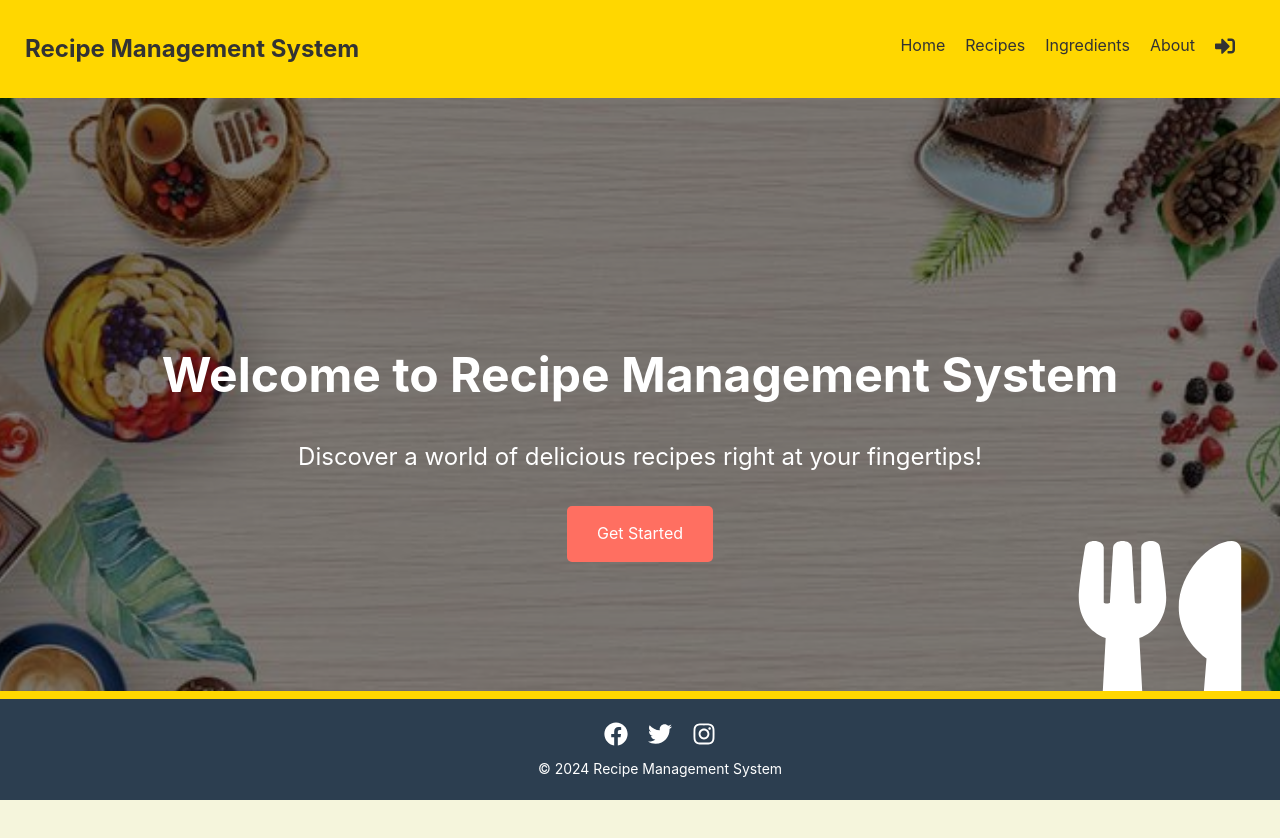
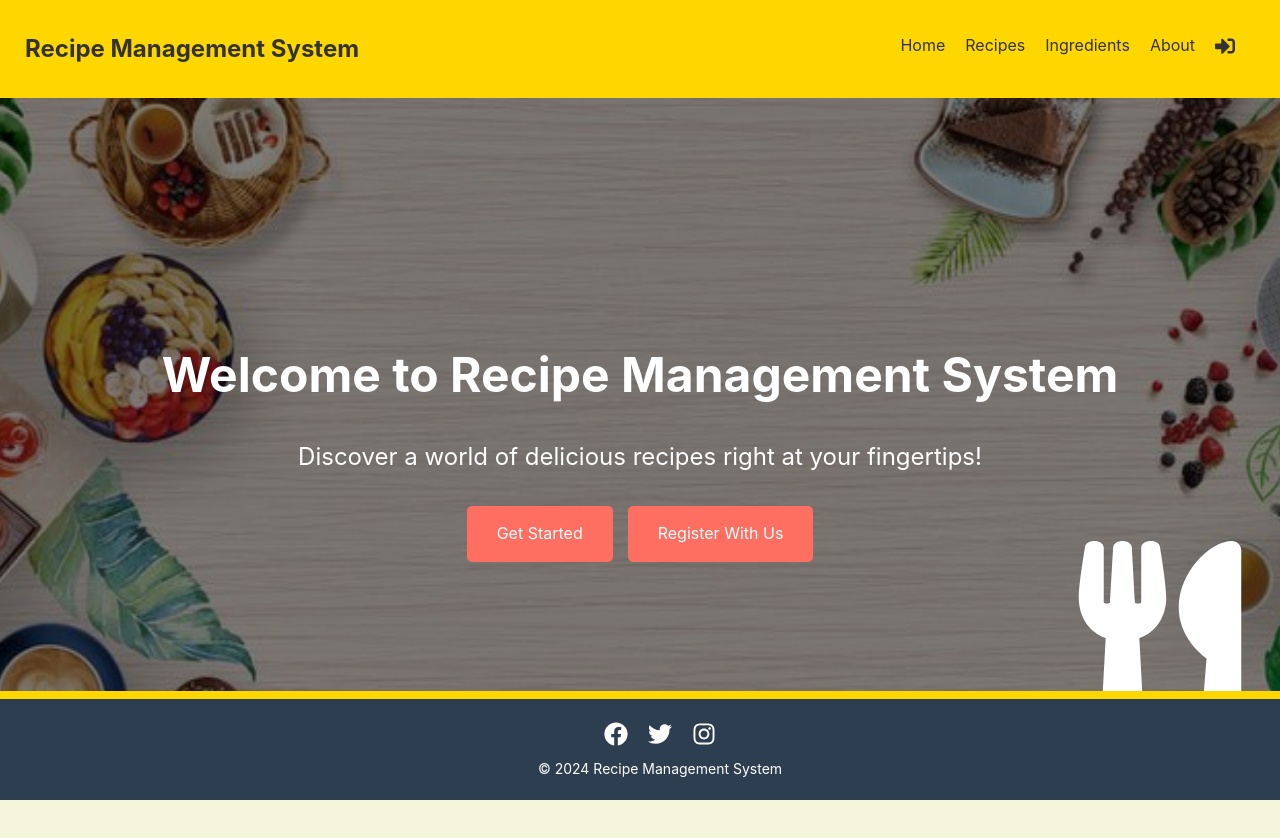
Before and after one commit to e-mond/food_recipe_app, a React (Create React App) app: page / in a window 1280 px wide. Shown: the top 838 px of the page. Built offline with nearby package versions, Linux system fonts and the light colour scheme; no server answers.

Commit message:
Add a "Register With Us" button to the home page (generated by blackbox.ai )

```diff
--- a/src/components/Home.js
+++ b/src/components/Home.js
@@ -1,17 +1,25 @@
-import React from 'react';
-import { Link } from 'react-router-dom';
-import { FaUtensils } from 'react-icons/fa';
-import kitchenImage from '../assets/L4.jpeg';
+import React from "react";
+import { Link } from "react-router-dom";
+import { FaUtensils } from "react-icons/fa";
+import kitchenImage from "../assets/L4.jpeg";
 
 function Home() {
   return (
     <div className="home-container">
-      <div className="hero-section" style={{ backgroundImage: `url(${kitchenImage})` }}>
+      <div
+        className="hero-section"
+        style={{ backgroundImage: `url(${kitchenImage})` }}
+      >
         <div className="hero-overlay"></div>
         <div className="hero-content">
           <h1>Welcome to Recipe Management System</h1>
           <p>Discover a world of delicious recipes right at your fingertips!</p>
-          <Link to="/recipes" className="btn btn-primary">Get Started</Link>
+          <Link to="/recipes" className="btn btn-primary">
+            Get Started
+          </Link>
+          <Link to="/recipes" className="btn2">
+            Register With Us
+          </Link>
         </div>
         <div className="hero-image">
           <FaUtensils size={200} color="#fff" />
--- a/src/components/common/styles/main.css
+++ b/src/components/common/styles/main.css
@@ -120,6 +120,20 @@ header {
     transition: background-color 0.3s ease;
   }
 
+  .btn2 {
+    display: inline-block;
+    background-color: #FF6F61;
+    color: #fff;
+    padding: 15px 30px;
+    border-radius: 5px;
+    text-decoration: none;
+    transition: background-color 0.3s ease;
+    margin-left: 15px;
+  }
+  .btn2:hover {
+    background-color: #E74C3C;
+  }
+
   .btn:hover {
     background-color: #E74C3C;
   }
```
